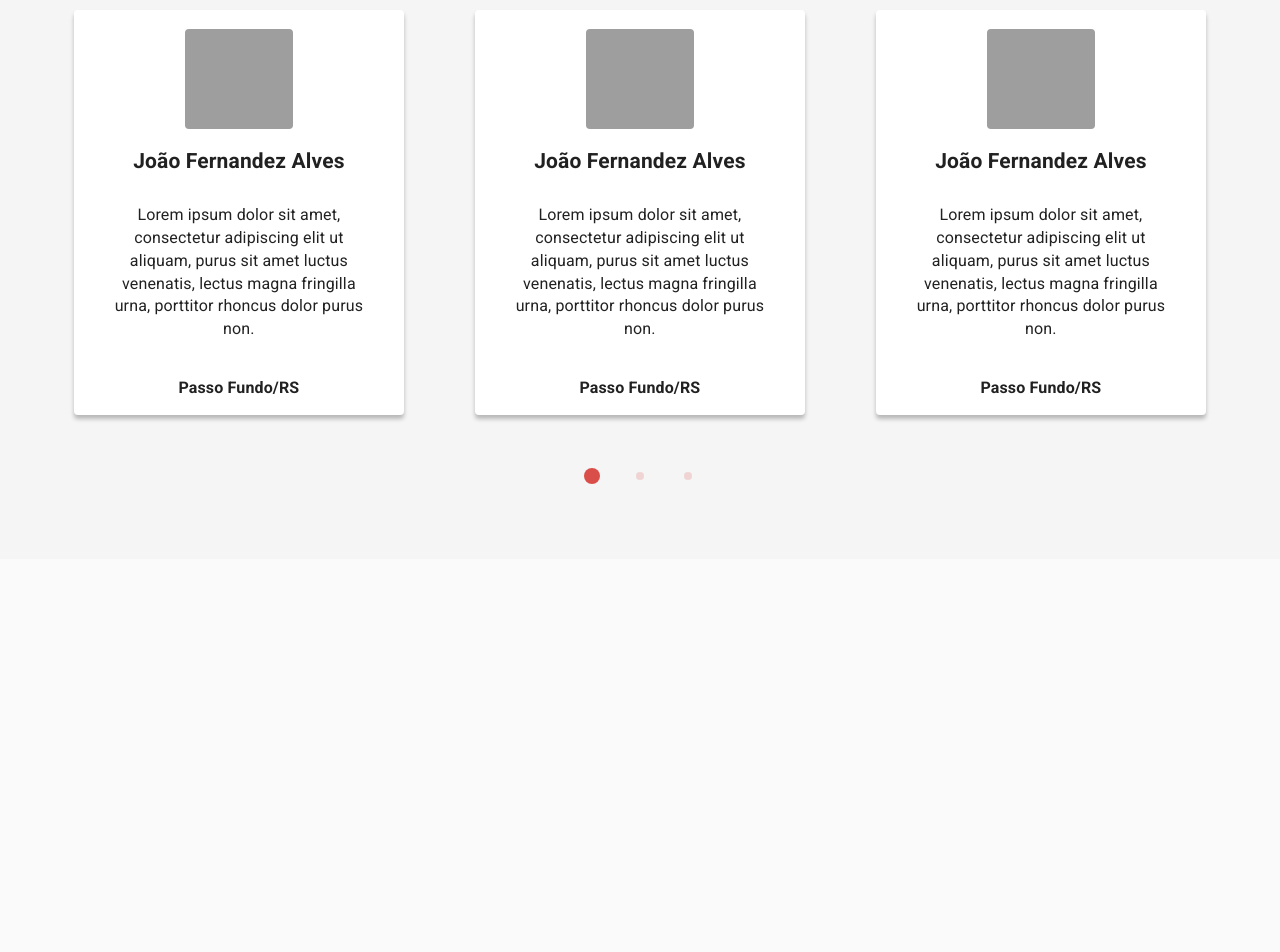
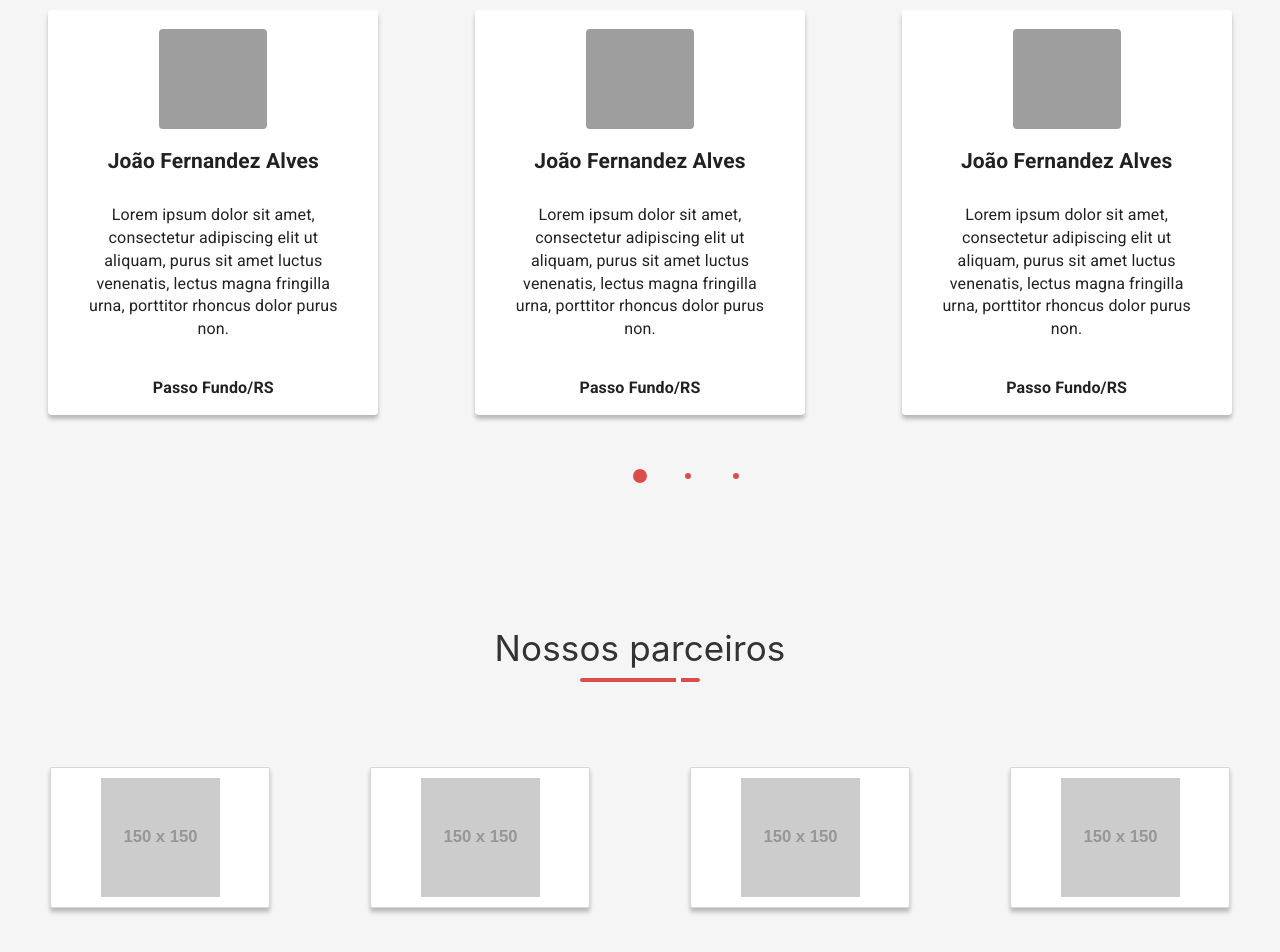
Before and after one commit to atlascodedev/portalbens-nextjs-frontend, a Next.js app: page / in a window 1280 px wide. Shown: the part 2707-3659 px from the top of the page. Before the commit the page ends 3266 px from the top, so only its background shows below. Built offline with nearby package versions, Linux system fonts and the light colour scheme; grey boxes are pictures that could not be loaded; a web font is replaced by a local one.

Commit message:
[Style] Swiper CSS fix to allow for better dynamic bullets whenever a list gets too extense

```diff
--- /dev/null
+++ b/components/LandingPage/Partners/Main/index.tsx
@@ -0,0 +1,46 @@
+import React from "react";
+import PartnersLayoutContainer, { PartnersCard } from "./styles";
+
+import SwiperCore, {
+  Navigation,
+  Pagination,
+  Scrollbar,
+  A11y,
+  Autoplay,
+} from "swiper";
+import { Swiper, SwiperSlide } from "swiper/react";
+
+SwiperCore.use([Navigation, Pagination, Scrollbar, Autoplay]);
+
+interface Props {}
+const Partners = ({}: Props) => {
+  const mockArray: any[] = [1, 1, 1, 1, 1, 1, 1, 1, 1, 1, 1];
+
+  return (
+    <PartnersLayoutContainer>
+      <Swiper
+        id="swiper-partners"
+        slidesPerView={"auto"}
+        noSwiping
+        autoplay
+        speed={3000}
+        breakpoints={{
+          1024: {
+            slidesPerView: 4,
+            speed: 3000,
+          },
+        }}
+      >
+        {mockArray.map((value, index) => {
+          return (
+            <SwiperSlide key={index}>
+              <PartnersCard imageURL={"https://via.placeholder.com/150"} />
+            </SwiperSlide>
+          );
+        })}
+      </Swiper>
+    </PartnersLayoutContainer>
+  );
+};
+
+export default Partners;
--- /dev/null
+++ b/components/LandingPage/Partners/Main/styles/index.tsx
@@ -0,0 +1,83 @@
+import styled from "styled-components";
+import EtusBar from "../../../../Util/EtusBar";
+
+const PartnersRoot = styled.div`
+  width: 100%;
+  background-color: #f5f5f5;
+  padding-top: 5%;
+  padding-bottom: 5%;
+`;
+
+const PartnersInnerContainer = styled.div`
+  width: 100%;
+  display: flex;
+  flex-direction: column;
+  align-items: center;
+`;
+
+const PartnersTitleContainer = styled.div`
+  width: 100%;
+  display: flex;
+  flex-direction: column;
+  align-items: flex-start;
+  color: #333;
+  font-size: 35px;
+  padding-left: 6%;
+  padding-right: 6%;
+
+  @media (min-width: 1024px) {
+    align-items: center;
+  }
+`;
+
+const PartnersCardContainer = styled.div`
+  width: 100%;
+  height: 100%;
+`;
+
+interface PartnersCardProps {
+  imageURL: string;
+}
+
+const PartnersCardRoot = styled.div<PartnersCardProps>`
+  width: 220px;
+  height: 140.34px;
+
+  background: #ffffff;
+  border: 1px solid rgba(51, 51, 51, 0.2);
+  box-sizing: border-box;
+  box-shadow: 0px 4px 4px rgba(0, 0, 0, 0.25);
+  border-radius: 2px;
+  background-image: ${(props) => `url(${props.imageURL})`};
+  background-position: center center;
+  background-size: contain;
+  padding: 10px;
+  background-origin: content-box;
+  background-repeat: no-repeat;
+`;
+
+export const PartnersCard = ({ imageURL }: PartnersCardProps) => {
+  return <PartnersCardRoot imageURL={imageURL} />;
+};
+
+interface PartnersLayoutContainerProps {
+  children: React.ReactNode;
+}
+
+const PartnersLayoutContainer = ({
+  children,
+}: PartnersLayoutContainerProps) => {
+  return (
+    <PartnersRoot>
+      <PartnersInnerContainer>
+        <PartnersTitleContainer>
+          <div>Nossos parceiros</div>
+          <EtusBar />
+        </PartnersTitleContainer>
+      </PartnersInnerContainer>
+      <PartnersCardContainer>{children}</PartnersCardContainer>
+    </PartnersRoot>
+  );
+};
+
+export default PartnersLayoutContainer;
--- a/components/LandingPage/Testimonials/Main/index.tsx
+++ b/components/LandingPage/Testimonials/Main/index.tsx
@@ -16,13 +16,15 @@ interface Props {}
 SwiperCore.use([Navigation, Pagination, Scrollbar, Autoplay]);
 
 const Testimonials = (props: Props) => {
+  const numArray: number[] = [1, 2, 3, 4, 5, 6, 7, 8, 1, 1, 1, 1, 1, 1, 1];
+
   return (
     <TestimonialsLayoutContainer>
       <Swiper
         id="swiper-testimonials"
         slideToClickedSlide={true}
         slidesPerView={"auto"}
-        pagination={{ clickable: true }}
+        pagination={{ clickable: true, dynamicBullets: true }}
         draggable
         breakpoints={{
           1024: {
@@ -30,7 +32,9 @@ const Testimonials = (props: Props) => {
           },
         }}
       >
-        <SwiperSlide>
+        {numArray.map((value, index) => {
+          return (
+            <SwiperSlide key={index}>
               <TestimonialCard
                 imageURL={
                   "https://firebasestorage.googleapis.com/v0/b/portalbens-nextjs-hefesto.appspot.com/o/adonis%2Fgallery%2Fgigachad.webp?alt=media"
@@ -42,54 +46,8 @@ const Testimonials = (props: Props) => {
                 location={"Passo Fundo/RS"}
               />
             </SwiperSlide>
-        <SwiperSlide>
-          <TestimonialCard
-            imageURL={
-              "https://firebasestorage.googleapis.com/v0/b/portalbens-nextjs-hefesto.appspot.com/o/adonis%2Fgallery%2Fgigachad.webp?alt=media"
-            }
-            title={"João Fernandez Alves"}
-            text={
-              "Lorem ipsum dolor sit amet, consectetur adipiscing elit ut aliquam, purus sit amet luctus venenatis, lectus magna fringilla urna, porttitor rhoncus dolor purus non."
-            }
-            location={"Passo Fundo/RS"}
-          />
-        </SwiperSlide>
-        <SwiperSlide>
-          <TestimonialCard
-            imageURL={
-              "https://firebasestorage.googleapis.com/v0/b/portalbens-nextjs-hefesto.appspot.com/o/adonis%2Fgallery%2Fgigachad.webp?alt=media"
-            }
-            title={"João Fernandez Alves"}
-            text={
-              "Lorem ipsum dolor sit amet, consectetur adipiscing elit ut aliquam, purus sit amet luctus venenatis, lectus magna fringilla urna, porttitor rhoncus dolor purus non."
-            }
-            location={"Passo Fundo/RS"}
-          />
-        </SwiperSlide>
-        <SwiperSlide>
-          <TestimonialCard
-            imageURL={
-              "https://firebasestorage.googleapis.com/v0/b/portalbens-nextjs-hefesto.appspot.com/o/adonis%2Fgallery%2Fgigachad.webp?alt=media"
-            }
-            title={"João Fernandez Alves"}
-            text={
-              "Lorem ipsum dolor sit amet, consectetur adipiscing elit ut aliquam, purus sit amet luctus venenatis, lectus magna fringilla urna, porttitor rhoncus dolor purus non."
-            }
-            location={"Passo Fundo/RS"}
-          />
-        </SwiperSlide>
-        <SwiperSlide>
-          <TestimonialCard
-            imageURL={
-              "https://firebasestorage.googleapis.com/v0/b/portalbens-nextjs-hefesto.appspot.com/o/adonis%2Fgallery%2Fgigachad.webp?alt=media"
-            }
-            title={"João Fernandez Alves"}
-            text={
-              "Lorem ipsum dolor sit amet, consectetur adipiscing elit ut aliquam, purus sit amet luctus venenatis, lectus magna fringilla urna, porttitor rhoncus dolor purus non."
-            }
-            location={"Passo Fundo/RS"}
-          />
-        </SwiperSlide>
+          );
+        })}
       </Swiper>
     </TestimonialsLayoutContainer>
   );
--- a/components/LandingPage/Testimonials/Main/styles/index.tsx
+++ b/components/LandingPage/Testimonials/Main/styles/index.tsx
@@ -7,8 +7,6 @@ const TestimonialsRoot = styled.div`
   background-color: #f5f5f5;
   padding-top: 5%;
   padding-bottom: 5%;
-  padding-left: 3%;
-  padding-right: 3%;
 `;
 
 const TestimonialsInnerContainer = styled.div`
@@ -26,6 +24,8 @@ const TestimonialsTitleContainer = styled.div`
   justify-content: center;
   flex-direction: column;
   align-items: flex-start;
+  padding-left: 6%;
+  padding-right: 6%;
 
   @media (min-width: 1024px) {
     font-size: 35px;
--- a/pages/index.tsx
+++ b/pages/index.tsx
@@ -3,6 +3,7 @@ import React from "react";
 import AboutUs from "../components/LandingPage/AboutUs/Main";
 import DefenseSection from "../components/LandingPage/DefenseSection/Main";
 import Hero from "../components/LandingPage/Hero/Main";
+import Partners from "../components/LandingPage/Partners/Main";
 import ProductIntro from "../components/LandingPage/ProductIntro/Main";
 import Testimonials from "../components/LandingPage/Testimonials/Main";
 import useLandingPageGeneration from "../hooks/useLandingPageGeneration";
@@ -45,6 +46,13 @@ function Home({}: Props) {
       ref: null,
       hidden: true,
     },
+
+    {
+      label: "Parceiros",
+      component: <Partners />,
+      ref: null,
+      hidden: true,
+    },
   ]);
 
   return (
--- a/styles/globals.css
+++ b/styles/globals.css
@@ -40,20 +40,60 @@ a {
   padding-bottom: 10vh;
 }
 
-.swiper-pagination-bullet {
+#swiper-testimonials .swiper-pagination-bullets-dynamic {
+  font-size: inherit !important;
+}
+
+#swiper-testimonials .swiper-pagination-bullet {
   margin-left: 10px !important;
   margin-right: 10px !important;
   background-color: #da4e49 !important;
   transition: all 0.5s ease;
+  transform: scale(0.75);
+  opacity: 1 !important;
 }
 
-.swiper-pagination-bullet.swiper-pagination-bullet-active {
-  transform: scale(2);
+#swiper-testimonials .swiper-pagination-bullet.swiper-pagination-bullet-active {
+  transform: scale(1.75);
 }
 
 @media (min-width: 1024px) {
-  .swiper-pagination-bullet {
+  #swiper-testimonials .swiper-pagination-bullet {
     margin-left: 20px !important;
     margin-right: 20px !important;
   }
 }
+
+/* Partners */
+
+#swiper-partners .swiper-slide {
+  display: flex;
+  justify-content: center;
+  align-items: center;
+}
+
+#swiper-partners.swiper-container {
+  height: auto;
+  padding-top: 10vh;
+  padding-bottom: 10vh;
+}
+
+#swiper-partners .swiper-pagination-bullet {
+  margin-left: 10px !important;
+  margin-right: 10px !important;
+  background-color: #da4e49 !important;
+  transition: all 0.5s ease;
+  transform: scale(0.75);
+  opacity: 1 !important;
+}
+
+#swiper-partners .swiper-pagination-bullet.swiper-pagination-bullet-active {
+  transform: scale(1.75);
+}
+
+@media (min-width: 1024px) {
+  #swiper-partners .swiper-pagination-bullet {
+    margin-left: 20px !important;
+    margin-right: 20px !important;
+  }
+}
```
Lines whose indentation alone changed are shown as unchanged.
